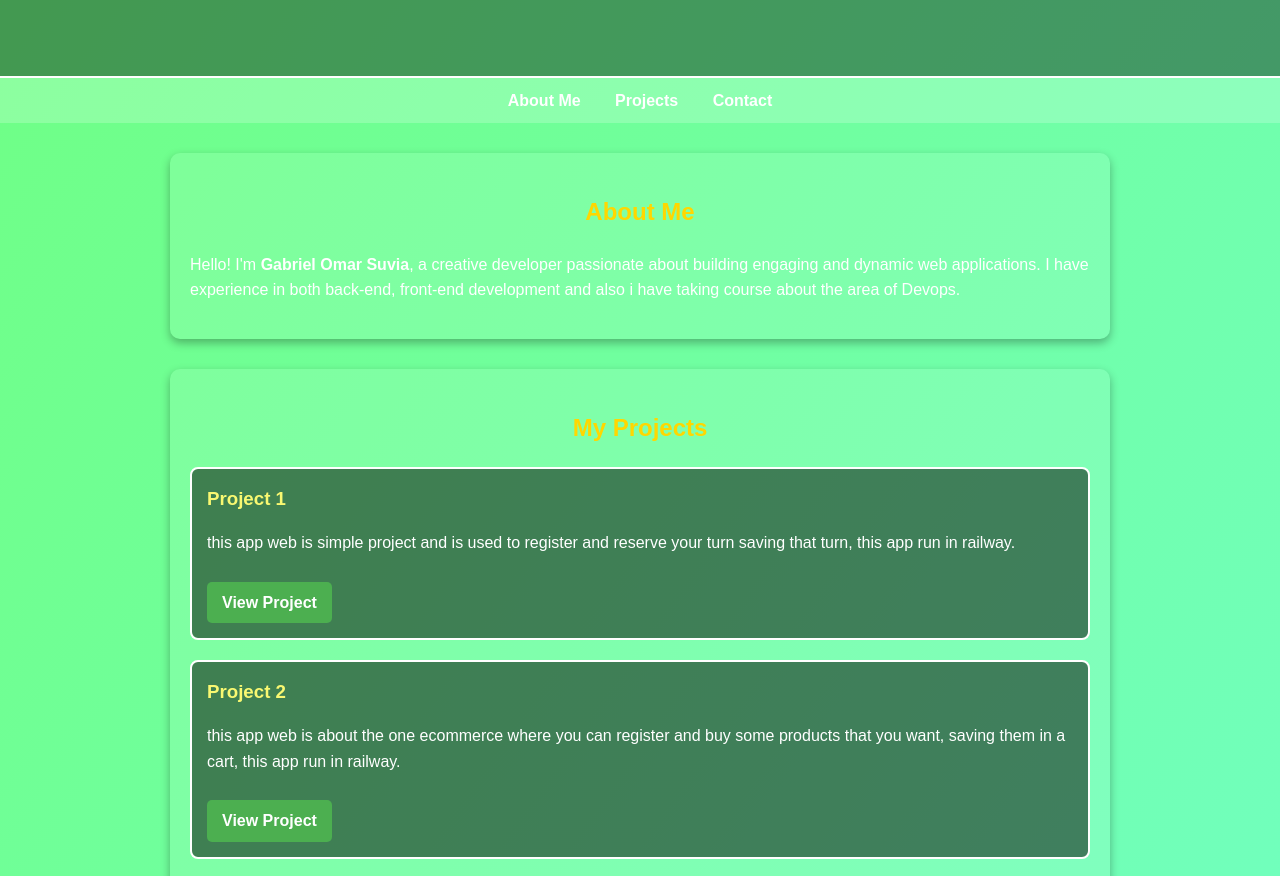
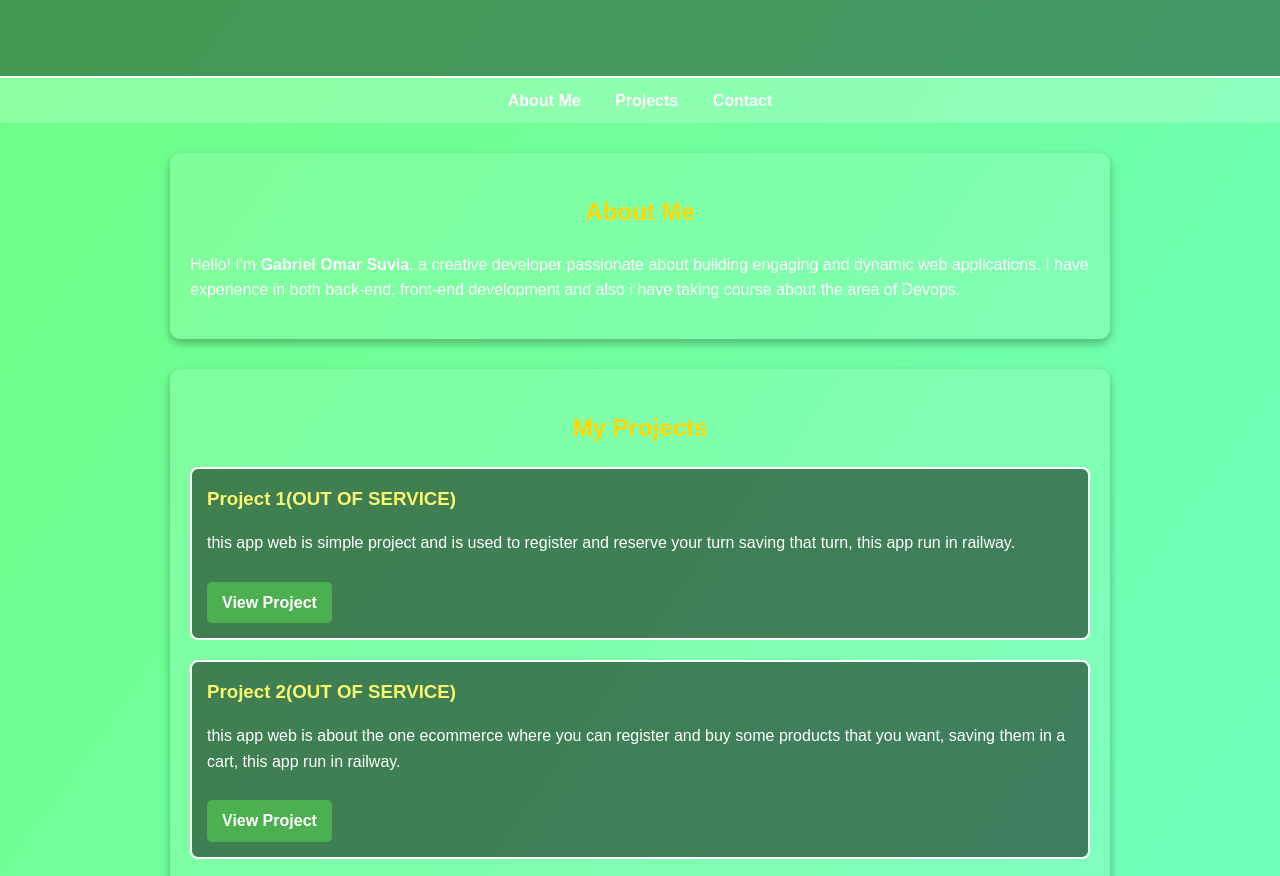
Before and after one commit to GabrielSuvia/Gabriel-Portfolio.github.io, a plain HTML site: page index.html in a window 1280 px wide. Shown: the part 181-1057 px from the top of the page. Drawn offline with Linux system fonts and the light colour scheme.

Commit message:
out of service

```diff
--- a/index.html
+++ b/index.html
@@ -134,13 +134,13 @@ footer {
         <h2>My Projects</h2>
 
         <div class="project">
-            <h3>Project 1</h3>
+            <h3>Project 1(OUT OF SERVICE)</h3>
             <p>this app web is simple project and is used to register and reserve your turn saving that turn, this app run in railway.</p>
             <a href="https://frontend-turnproject-production.up.railway.app" class="btn">View Project</a>
         </div>
 
         <div class="project">
-            <h3>Project 2</h3>
+            <h3>Project 2(OUT OF SERVICE)</h3>
             <p>this app web is about the one ecommerce where you can register and buy some products that you want,
                 saving them in a cart, this app run in railway.</p>
             <a href="https://nextjsecommerce-production.up.railway.app" class="btn">View Project</a>
```
